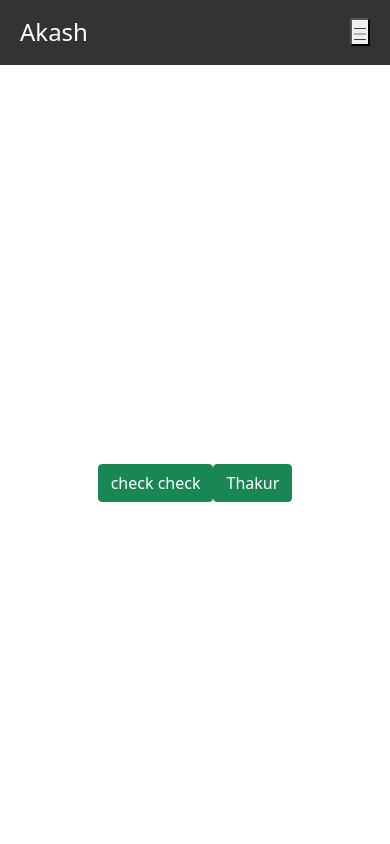
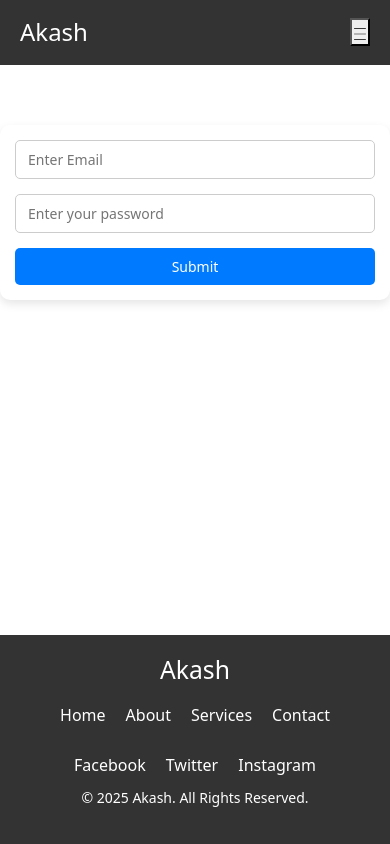
Before and after one commit to AkashThakur14/ReactHooksPrac, a React (Vite) app: page / in a window 390 px wide. Shown: the top 844 px of the page. Built offline with nearby package versions, Linux system fonts and the light colour scheme.

Commit message:
basicForm

```diff
--- a/src/App.css
+++ b/src/App.css
@@ -159,6 +159,11 @@ h4 {
   text-align: center;
   padding: 20px 0;
   margin-bottom: 0;
+  position: fixed;
+  max-width: 100%;
+  width: 100%;
+  z-index: 1;
+  bottom: 0;
 }
 
 .footer-container {
@@ -197,9 +202,81 @@ text-decoration: underline;
 /* footer code end here  */
 
 .hero-container {
+margin: 60px 0;
+}
+
+
+form {
+  max-width: 400px;
+  margin: 0 auto;
+  padding: 20px;
   display: flex;
-  justify-content: center;
-  align-items: center;
-  height: 100vh;
-  width: 100%;
+  flex-direction: column;
+  gap: 15px;
+  box-shadow: 0 4px 10px rgba(0, 0, 0, 0.1);
+  border-radius: 10px;
+  background-color: #fff;
 }
+
+form input {
+  padding: 10px 15px;
+  font-size: 16px;
+  border-radius: 5px;
+  border: 1px solid #ccc;
+  transition: border 0.3s;
+}
+
+form input:focus {
+  border-color: #007BFF;
+  outline: none;
+}
+
+form button {
+  padding: 10px 15px;
+  font-size: 16px;
+  background-color: #007BFF;
+  color: white;
+  border: none;
+  border-radius: 5px;
+  cursor: pointer;
+  transition: background 0.3s;
+}
+
+form button:hover {
+  background-color: #0056b3;
+}
+
+.showData {
+  margin-top: 20px;
+  background-color: #f3f3f3;
+  padding: 15px;
+  border-radius: 8px;
+  max-width: 400px;
+  margin-inline: auto;
+}
+
+.showData p {
+  margin: 5px 0;
+  font-weight: 500;
+  word-wrap: break-word;
+}
+
+@media (max-width: 480px) {
+  form {
+    padding: 15px;
+  }
+
+  form input,
+  form button {
+    font-size: 14px;
+    padding: 8px 12px;
+  }
+
+  .showData {
+    padding: 10px;
+  }
+
+  .showData p {
+    font-size: 14px;
+  }
+}
--- a/src/App.jsx
+++ b/src/App.jsx
@@ -6,17 +6,23 @@ import { RuleHooks } from "./components/RuleHooks";
 import { UseStateArray } from "./components/UseStateArray";
 import { UseStateObject } from "./components/UseStateObject";
 import { ShortCirEval } from "./components/ShortCirEval";
+import { BasicForm } from "./components/forms/basicForm";
 
 
 const App = () => {
   return (
     <div>
       <Navbar />
+
+
       {/* <HeroSection /> */}
       {/* <RuleHooks /> */}
       {/* <UseStateArray /> */}
       {/* <UseStateObject /> */}
-      <ShortCirEval />
+      {/* <ShortCirEval /> */}
+      <BasicForm />
+
+
       <Footer />
     </div>
   )
--- /dev/null
+++ b/src/components/forms/BasicForm.jsx
@@ -0,0 +1,41 @@
+import React, { useState } from 'react'
+
+export const BasicForm = () => {
+    const [email, setEmail] = useState("");
+    const [password, setPassword] = useState("");
+
+    const [allEntry, setAllEntry] = useState([]);
+
+    const submitForm = (e) => {
+        e.preventDefault();
+        const newEntry = { email: email, password: password };
+        setAllEntry([...allEntry, newEntry]);
+        console.log(allEntry)
+    }
+
+
+    return (
+        <>
+            <section className="hero-container text-center">
+                <form action="" onSubmit={submitForm}>
+                    <input type="email" name="email" id="email" placeholder='Enter Email' autoComplete='off' value={email} onChange={(e) => setEmail(e.target.value)} />
+                    <input type="password" name="password" id="password" placeholder='Enter your password' autoComplete='off' value={password} onChange={(e) => setPassword(e.target.value)} />
+                    <button type='submit'>Submit</button>
+                </form>
+                <div>
+                    {
+                        allEntry.map((curEle) => {
+                            return (
+                                <div className='showData' >
+                                    <p>{curEle.email}</p>
+                                    <p>{curEle.password}</p>
+                                </div>
+                            )
+                        })
+                    }
+                </div>
+            </section>
+
+        </>
+    )
+}
```
